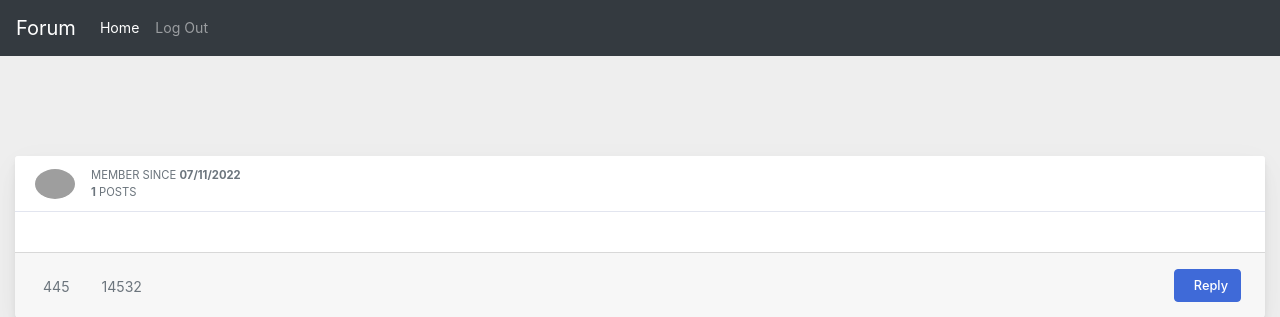
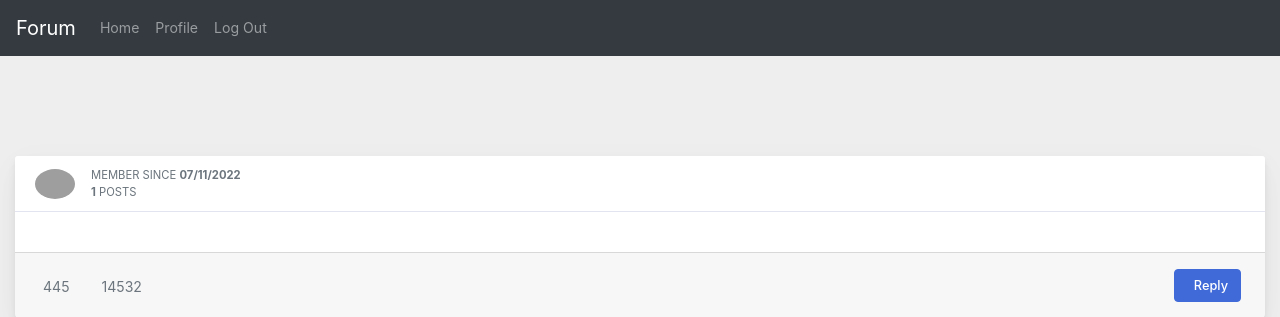
Before and after one commit to amar2468/Online-Discussion-Forum, a Flask app: template templates/view_forum_post.html in a window 1280 px wide. Shown: the top 317 px of the page. Run offline with Flask 2, Linux system fonts and the light colour scheme; the template is opened without the code that fills it, so the values that code supplies are empty; the visitor is signed in with stand-in values (Sample User, id 1); parts of the project's set-up code (start-up, migrations or seed data) failed here and were passed over; some libraries are stand-ins or nearby versions; grey boxes are pictures that could not be loaded.

Commit message:
Added student profile option in the navbar

```diff
--- a/templates/view_forum_post.html
+++ b/templates/view_forum_post.html
@@ -103,7 +103,8 @@
 			</button>
 			<div class="collapse navbar-collapse" id="navbarNavAltMarkup">
 				<div class="navbar-nav">
-					<a class="nav-item nav-link active" href="/">Home <span class="sr-only">(current)</span></a>
+					<a class="nav-item nav-link" href="/">Home <span class="sr-only">(current)</span></a>
+					<a class="nav-item nav-link" href="/student_profile">Profile</a>
 					<a class="nav-item nav-link" href="/logout">Log Out</a>
 				</div>
 			</div>
@@ -120,7 +121,7 @@
 		</button>
 		<div class="collapse navbar-collapse" id="navbarNavAltMarkup">
 			<div class="navbar-nav">
-				<a class="nav-item nav-link active" href="/">Home <span class="sr-only">(current)</span></a>
+				<a class="nav-item nav-link" href="/">Home <span class="sr-only">(current)</span></a>
 				<a class="nav-item nav-link" href="/login_account">Sign In</a>
 				<a class="nav-item nav-link" href="/register_account">Register</a>
 			</div>
@@ -128,12 +129,6 @@
 
 		</nav>
 	{% endif %}
-
-
-
-
-
-
 
 
 	<div class="container-fluid mt-100">
```
